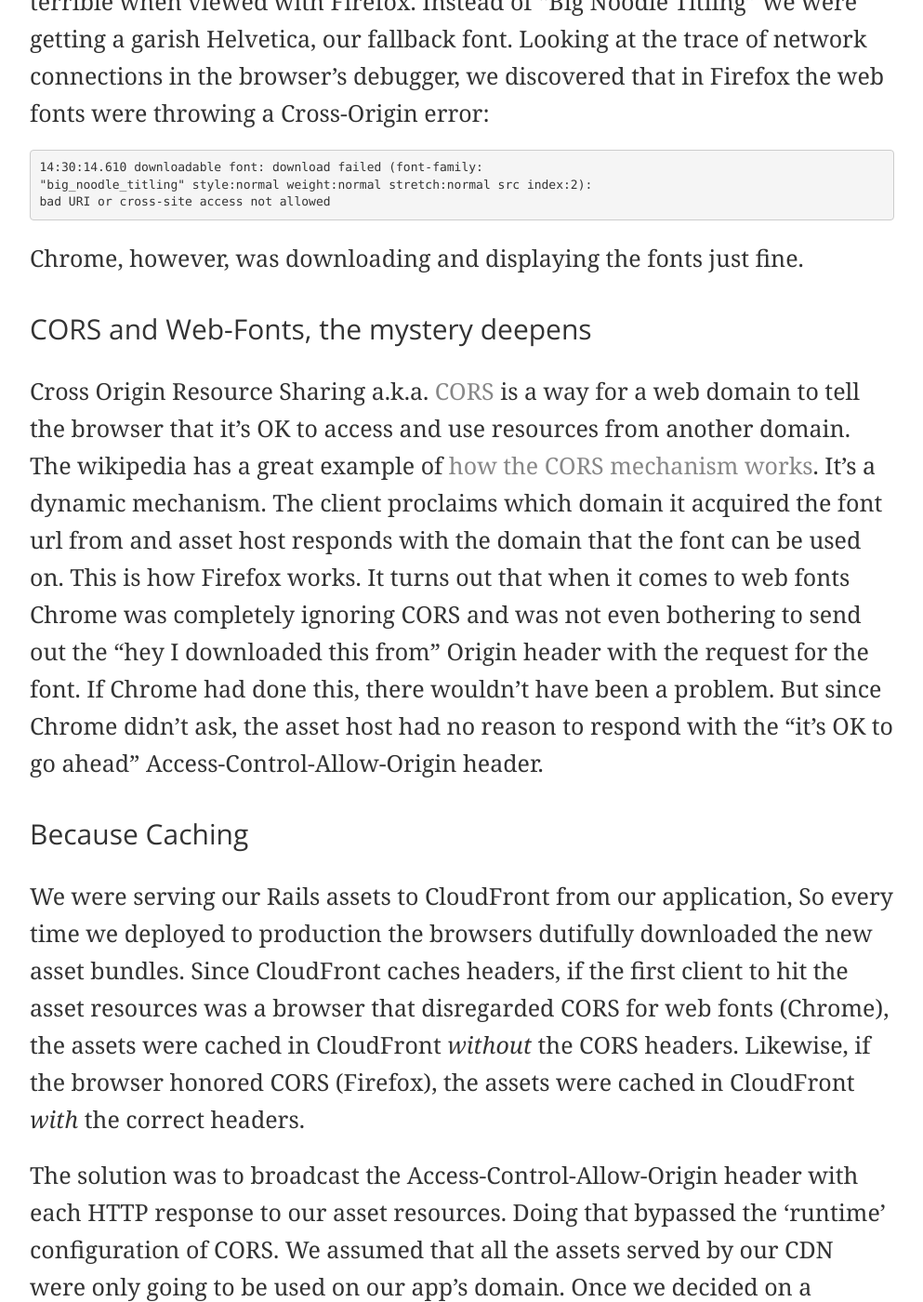
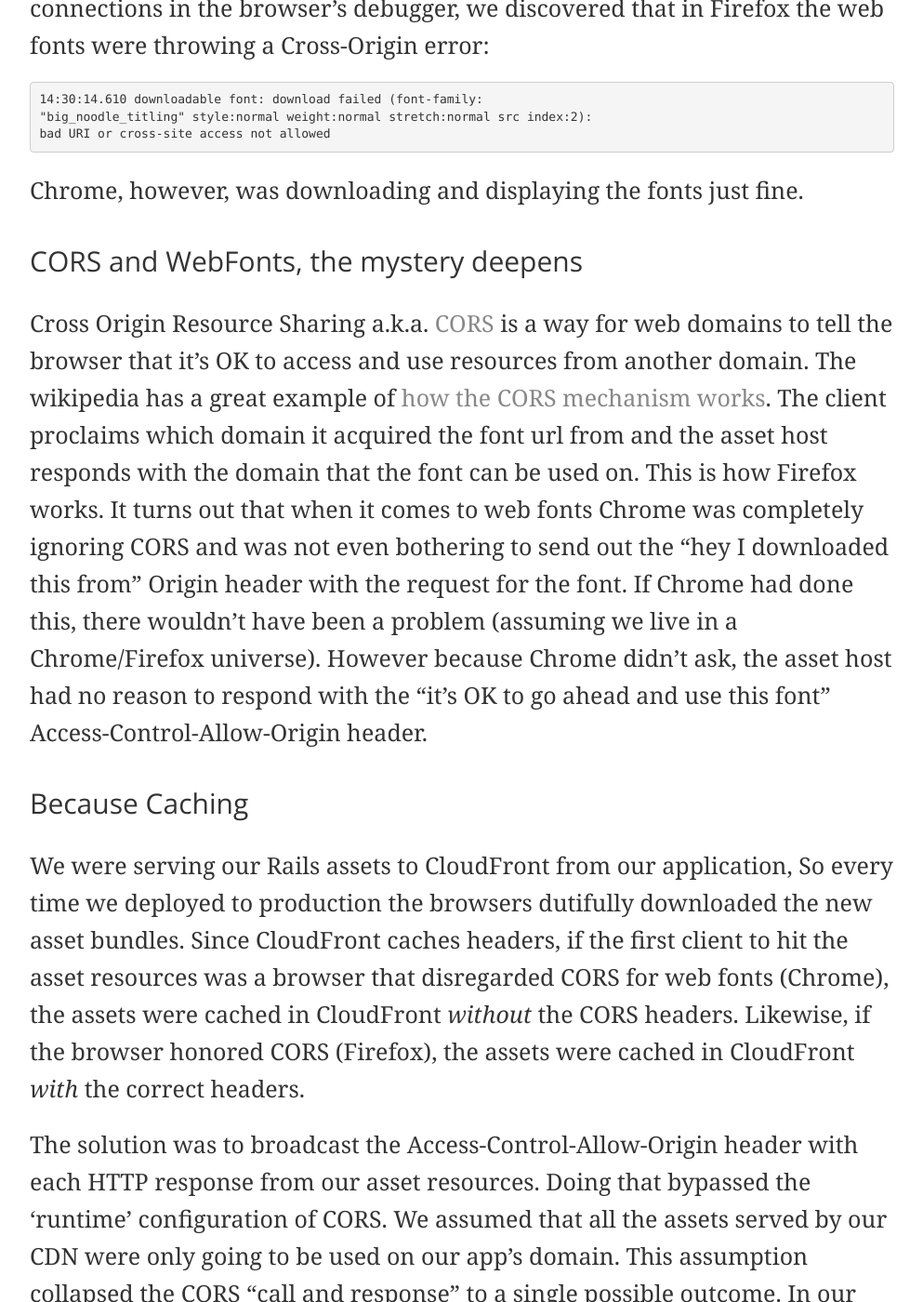
Before and after one commit to jackpine/jackpine.github.com, a Jekyll site: the page built from _posts/2014-01-10-cors-broken-on-cloudfront.markdown, in a window 1280 px wide and 1400 px high, scrolled down 602 px. Shown: the whole window at 93% size, without its empty margins (143-1136 px from the left). Built offline with Jekyll 4.4.1, drawn with Linux system fonts in a browser that asks for light colours; Markdown is read by kramdown in place of the engine named in the settings; some of the changed text lies outside the part shown.

Commit message:
changes to blog post

```diff
--- a/_posts/2014-01-10-cors-broken-on-cloudfront.markdown
+++ b/_posts/2014-01-10-cors-broken-on-cloudfront.markdown
@@ -3,10 +3,7 @@
   title: CloudFront Breaks Web Fonts on Firefox
 ---
 
-CloudFront Breaks Web Fonts on Firefox.
----------------------------------------
-
-Fancy CSS font's using &amp;font-face have [been around](https://developer.mozilla.org/en-US/docs/Web/CSS/@font-face#Browser_compatibility) for a while now. These fonts are defined in a stylesheet and encoded as special [WOFF or TTF](http://www.fontsquirrel.com/tools/webfont-generator) resources. The good news is that this opens a whole new world of comic-sans style fonts ready to be used in your web application. The bad news is that in the case of a CDN you have to fiddle with cached CORS headers to make them work on Firefox.
+Fancy CSS fonts using @font-face have [been around](https://developer.mozilla.org/en-US/docs/Web/CSS/@font-face#Browser_compatibility) for a while now. These fonts are defined in a stylesheet and encoded as special [WOFF or TTF](http://www.fontsquirrel.com/tools/webfont-generator) resources. The good news is that this opens a whole new world of comic-sans style fonts ready to be used in your web application. The bad news is that in the case of a CDN you have to fiddle with cached CORS headers to make them work on Firefox.
 
 In a recent rails project we discovered that all our beautiful new fonts looked terrible when viewed with Firefox. Instead of "Big Noodle Titling" we were getting a garish Helvetica, our fallback font. Looking at the trace of network connections in the browser's debugger, we discovered that in Firefox the web fonts were throwing a Cross-Origin error:
 
@@ -16,15 +13,14 @@
 
 Chrome, however, was downloading and displaying the fonts just fine.
 
-CORS and Web-Fonts, the mystery deepens
+CORS and WebFonts, the mystery deepens
 ---------------------------------------
 
-Cross Origin Resource Sharing a.k.a. [CORS](https://developer.mozilla.org/en-US/docs/HTTP/Access_control_CORS) is a way for a web domain to tell the browser that it's OK to access and use resources from another domain. The wikipedia has a great example of [how the CORS mechanism works](http://en.wikipedia.org/wiki/Cross-origin_resource_sharing#How_CORS_works). It's a dynamic mechanism. The client proclaims which domain it acquired the font url from and asset host responds with the domain that the font can be used on. This is how Firefox works. It turns out that when it comes to web fonts Chrome was completely ignoring CORS and was not even bothering to send out the "hey I downloaded this from" Origin header with the request for the font. If Chrome had done this, there wouldn’t have been a problem. But since Chrome didn’t ask, the asset host had no reason to respond with the "it's OK to go ahead" Access-Control-Allow-Origin header.
-
+Cross Origin Resource Sharing a.k.a. [CORS](https://developer.mozilla.org/en-US/docs/HTTP/Access_control_CORS) is a way for web domains to tell the browser that it's OK to access and use resources from another domain. The wikipedia has a great example of [how the CORS mechanism works](http://en.wikipedia.org/wiki/Cross-origin_resource_sharing#How_CORS_works). The client proclaims which domain it acquired the font url from and the asset host responds with the domain that the font can be used on. This is how Firefox works. It turns out that when it comes to web fonts Chrome was completely ignoring CORS and was not even bothering to send out the "hey I downloaded this from" Origin header with the request for the font. If Chrome had done this, there wouldn’t have been a problem (assuming we live in a Chrome/Firefox universe). However because Chrome didn’t ask, the asset host had no reason to respond with the "it's OK to go ahead and use this font" Access-Control-Allow-Origin header.
 
 Because Caching
 ---------------
 
 We were serving our Rails assets to CloudFront from our application, So every time we deployed to production the browsers dutifully downloaded the new asset bundles. Since CloudFront caches headers, if the first client to hit the asset resources was a browser that disregarded CORS for web fonts (Chrome), the assets were cached in CloudFront _without_ the CORS headers. Likewise, if the browser honored CORS (Firefox), the assets were cached in CloudFront _with_ the correct headers.
 
-The solution was to broadcast the Access-Control-Allow-Origin header with each HTTP response to our asset resources. Doing that bypassed the 'runtime' configuration of CORS. We assumed that all the assets served by our CDN were only going to be used on our app's domain. Once we decided on a solution we quickly crafted a simple [Rack middleware](https://github.com/svevang/rack-customheader) to inject the appropriate header.
+The solution was to broadcast the Access-Control-Allow-Origin header with each HTTP response from our asset resources. Doing that bypassed the 'runtime' configuration of CORS. We assumed that all the assets served by our CDN were only going to be used on our app's domain. This assumption collapsed the CORS "call and response" to a single possible outcome. In our case because we didn't have any complex rules associated with our fonts. Once we decided on a solution we crafted a simple [Rack middleware](https://github.com/svevang/rack-customheader) to inject the appropriate header. Now each time CloudFront hits our assets, there is no ambiguity on the client end, we are explicitly giving the go-ahead to use the font for our domain. If you're using a caching CDN like CloudFront, assume the general case and structure your CORS headers appropriately.
```
